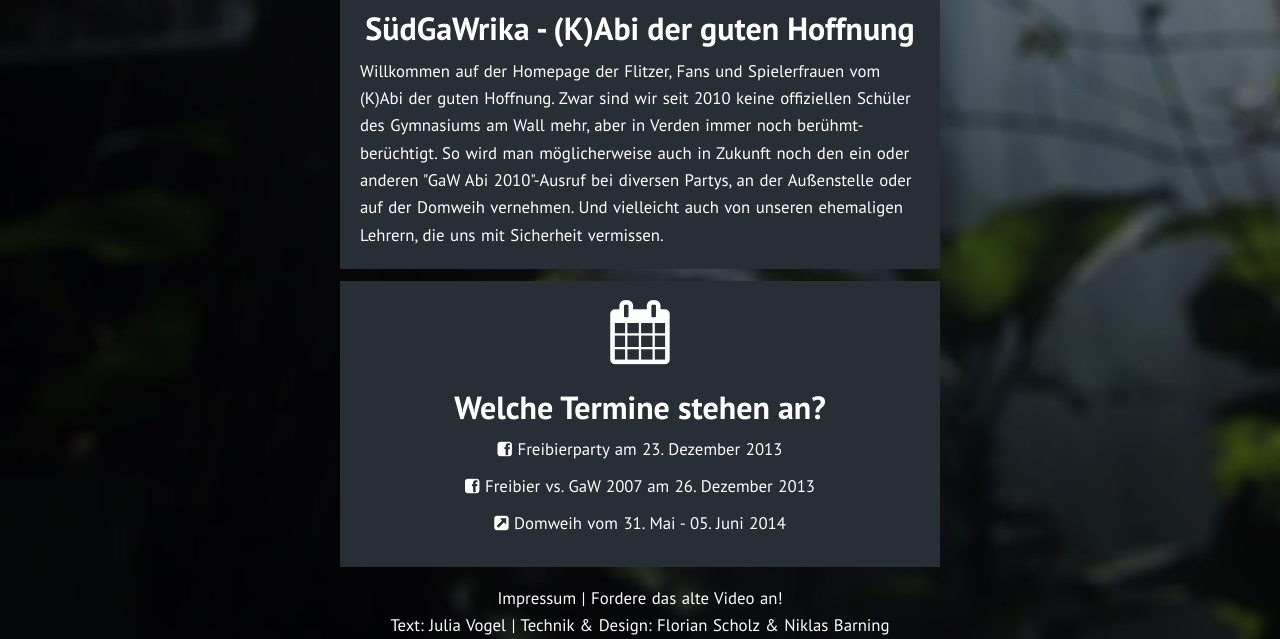
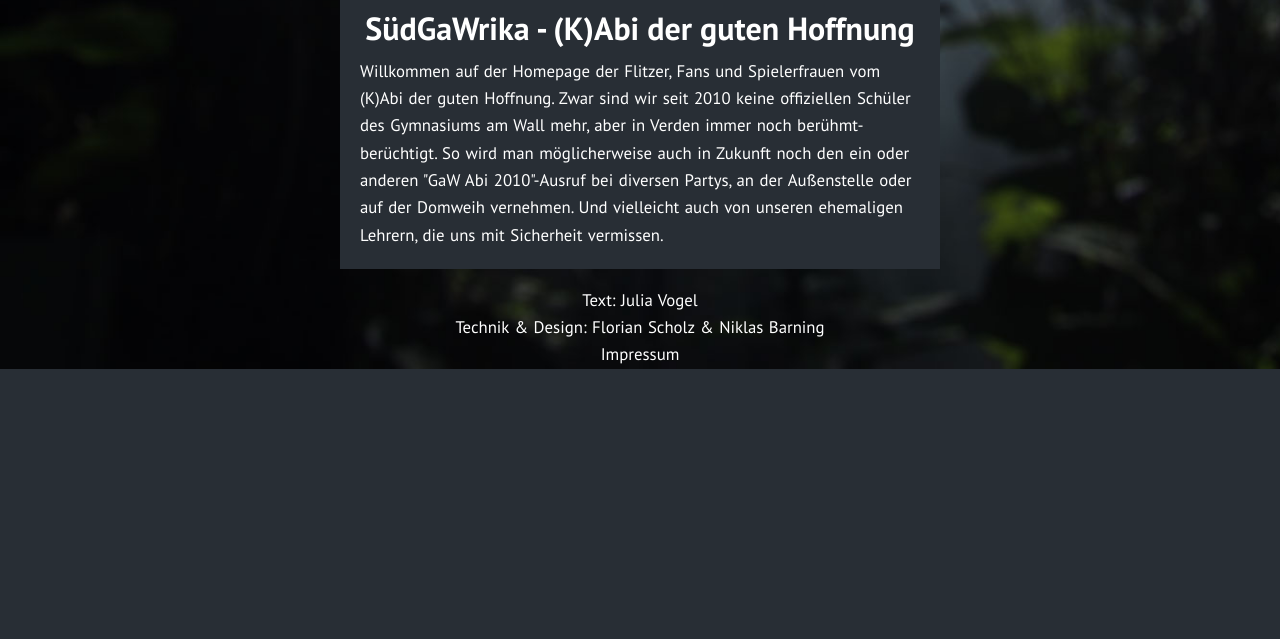
Before and after one commit to GreenFleshEater/GaW_2010, a Jekyll site: the page built from index.html, in a window 1280 px wide, cut to the strip 784-1423 px from the top of the page. Built offline with Jekyll 4.4.1, drawn with Linux system fonts in a browser that asks for light colours; Markdown is read by kramdown in place of the engine named in the settings; after the commit the page ends 1153 px from its top, so only the background shows below that.

Commit message:
Remove outdated content

```diff
--- a/_config.yml
+++ b/_config.yml
@@ -1,3 +1,3 @@
-name: Gaw 2010
+name: GaW 2010
 markdown: redcarpet
 pygments: true
--- a/_layouts/default.html
+++ b/_layouts/default.html
@@ -21,9 +21,9 @@
 
     <div class="footer">
       <p>
-        <a href="impressum.html">Impressum</a> | <a href="mailto:hallo@greenflesheater.com?subject=Altes%20Video.&body=Ich%20hätte%20gerne%20das%20alte%20Video.">Fordere das alte Video an!</a><br>
-        Text: Julia Vogel |
-        Technik & Design: <a href="http://florianscholz.com">Florian Scholz</a> & <a href="http://greenflesheater.com">Niklas Barning</a>
+        Text: Julia Vogel <br>
+        Technik &amp; Design: <a href="http://florianscholz.com">Florian Scholz</a> &amp; <a href="http://niklasbarning.de">Niklas Barning</a> <br>
+        <a href="impressum.html">Impressum</a>
       </p>
     </div>
   </div>
--- a/index.html
+++ b/index.html
@@ -16,23 +16,3 @@ title: Gaw 2010
         Willkommen auf der Homepage der Flitzer, Fans und Spielerfrauen vom (K)Abi der guten Hoffnung. Zwar sind wir seit 2010 keine offiziellen Schüler des Gymnasiums am Wall mehr, aber in Verden immer noch berühmt-berüchtigt. So wird man möglicherweise auch in Zukunft noch den ein oder anderen "GaW Abi 2010"-Ausruf bei diversen Partys, an der Außenstelle oder auf der Domweih vernehmen. Und vielleicht auch von unseren ehemaligen Lehrern, die uns mit Sicherheit vermissen.
       </p>
     </div>
-    <div id="dates">
-      <h1><i class="fa fa-calendar fa-2x"></i><br>Welche Termine stehen an?</h1>
-      <p>
-        <a href="https://www.facebook.com/events/1396013747305131/">
-          <i class="fa fa-facebook-square"></i> Freibierparty am 23. Dezember 2013
-        </a>
-      </p>
-
-      <p>
-        <a href="https://www.facebook.com/events/245436195620164">
-          <i class="fa fa-facebook-square"></i> Freibier vs. GaW 2007 am 26. Dezember 2013
-        </a>
-      </p>
-
-      <p>
-        <a href="http://www.domweih.de/gut-zu-wissen/termine/">
-          <i class="fa fa-external-link-square"></i> Domweih vom 31. Mai - 05. Juni 2014
-        </a>
-      </p>
-    </div>
```
